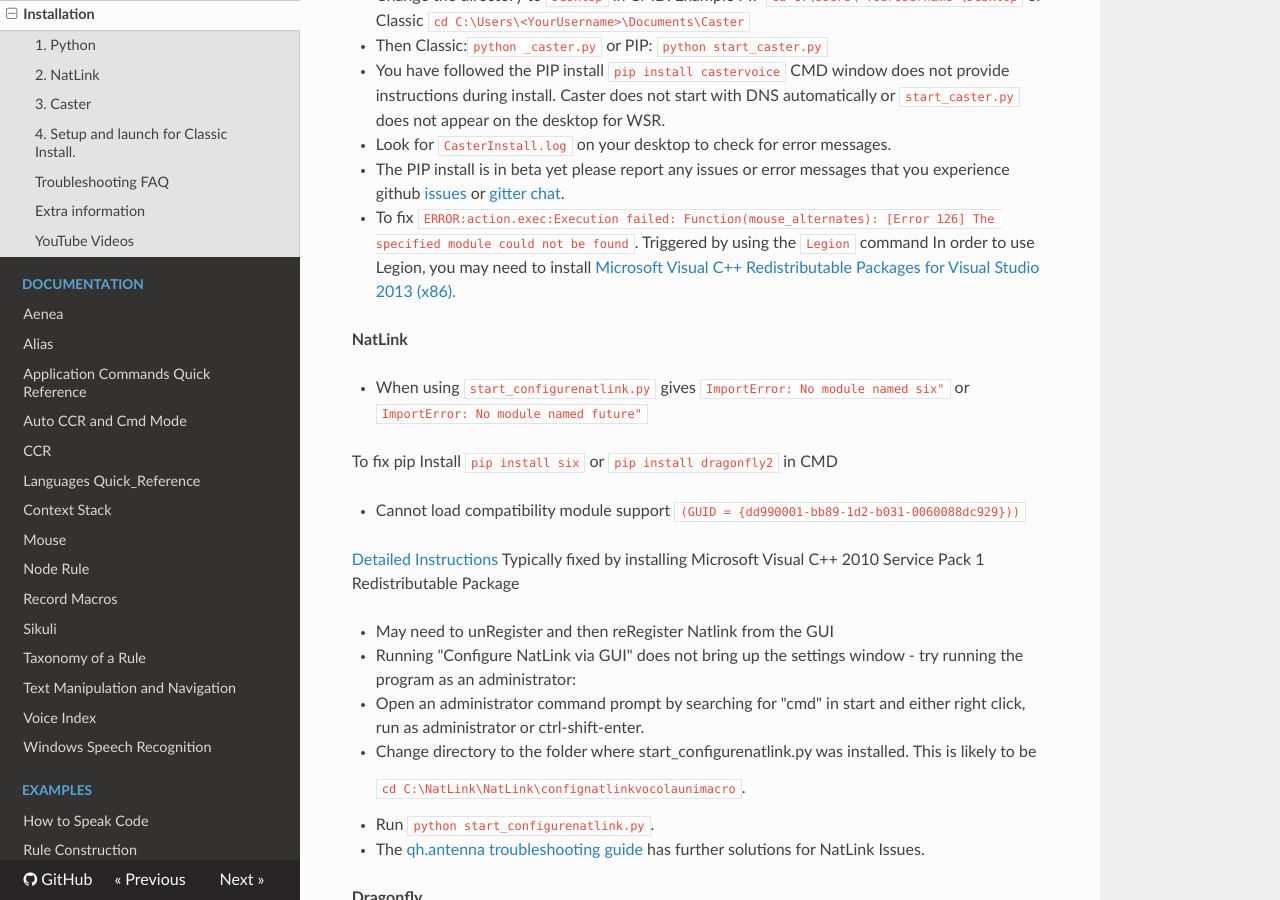
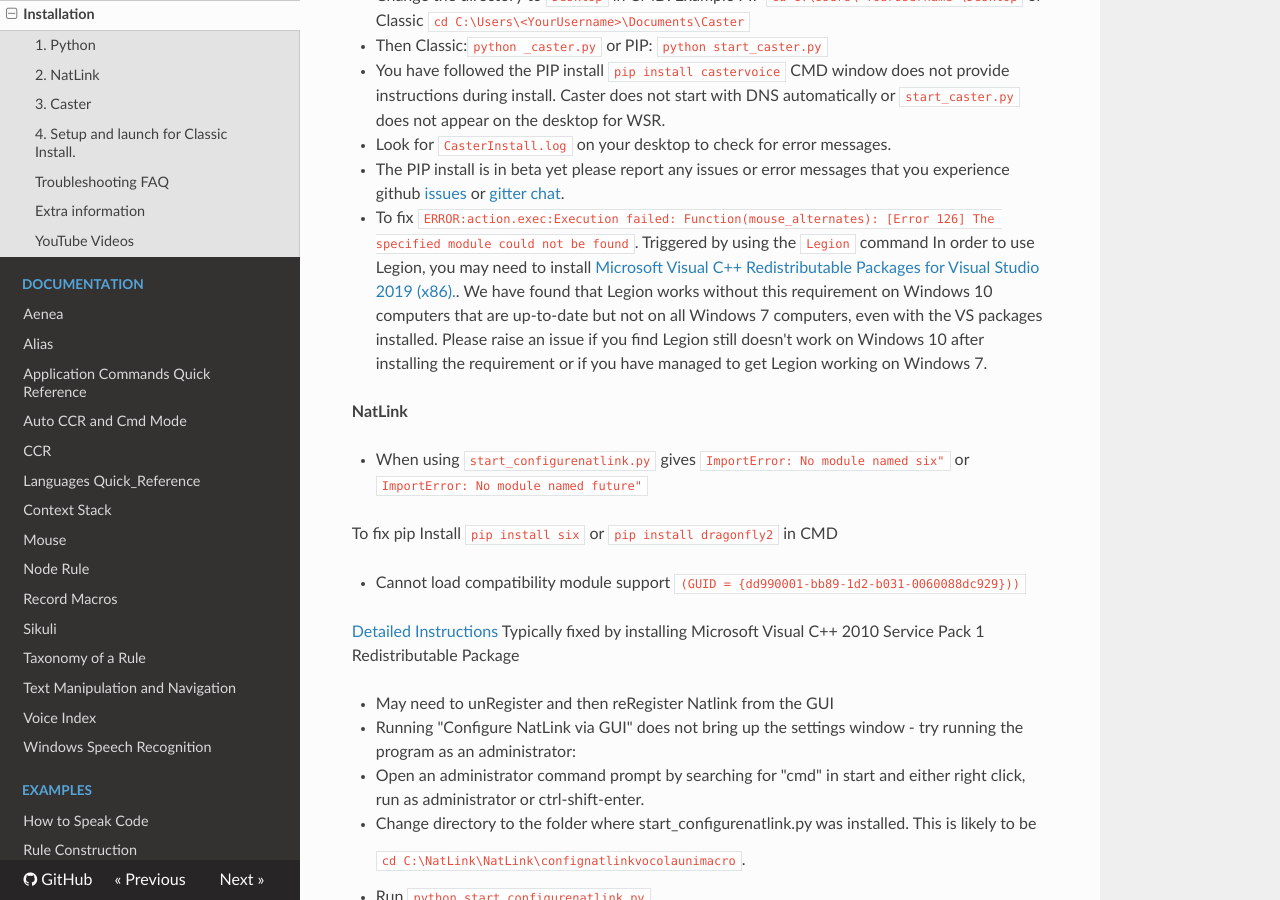
Before and after one commit to dictation-toolbox/Caster, an MkDocs documentation site: the page built from castervoice/doc/Installation.md, in a window 1280 px wide and 900 px high, scrolled down 2881 px. Built offline with MkDocs 1.6.1, drawn with Linux system fonts in a browser that asks for light colours; nearby versions of some CDN libraries; comment, search, counter and statistics services are not loaded.

Commit message:
new legion dll (#602)
* new legion dll
* update install docs

```diff
--- a/castervoice/doc/Installation.md
+++ b/castervoice/doc/Installation.md
@@ -87,7 +87,7 @@ At the end of the PIP install instructions a CMD window will guide you of what t
   - Look for `CasterInstall.log` on your desktop to check for error messages.
   - The PIP install is in beta yet please report any issues or error messages that you experience github [issues](https://github.com/dictation-toolbox/Caster/issues) or [gitter chat](https://gitter.im/synkarius/Caster?utm_source=share-link&utm_medium=link&utm_campaign=share-link).
 - To fix `ERROR:action.exec:Execution failed: Function(mouse_alternates): [Error 126] The specified module could not be found`. Triggered by using the `Legion` command
-  In order to use Legion, you may need to install [Microsoft Visual C++ Redistributable Packages for Visual Studio 2013 (x86).](https://www.microsoft.com/en-us/download/details.aspx?id=40784)
+  In order to use Legion, you may need to install [Microsoft Visual C++ Redistributable Packages for Visual Studio 2019 (x86).](https://support.microsoft.com/en-nz/help/2977003/the-latest-supported-visual-c-downloads). We have found that Legion works without this requirement on Windows 10 computers that are up-to-date but not on all Windows 7 computers, even with the VS packages installed. Please raise an issue if you find Legion still doesn't work on Windows 10 after installing the requirement or if you have managed to get Legion working on Windows 7.
 
 **NatLink**
 
```
Also changed, not shown: 1 other file.
